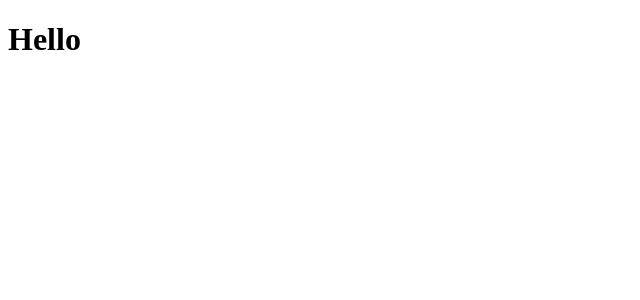
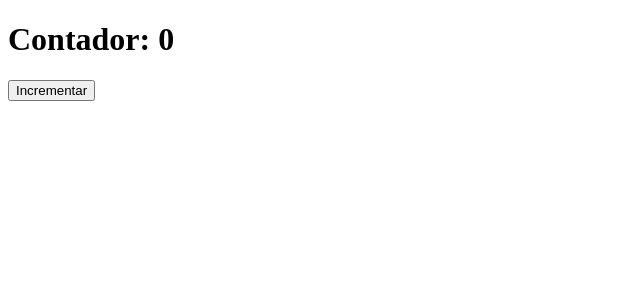
Before and after one commit to RenissonSilva/omnistack-10, a React (Create React App) app in the folder web/: page / in a window 1280 px wide. Shown: the top 300 px of the page, without its empty margins (0-640 px from the left). Built offline with nearby package versions, Linux system fonts and the light colour scheme.

Commit message:
Exemplo de estado - useState

```diff
--- a/web/src/App.js
+++ b/web/src/App.js
@@ -1,8 +1,17 @@
-import React from 'react';
+import React, { useState } from 'react';
 
 function App() {
+  const [counter,setCounter] = useState(0);
+
+  function incrementCounter(){
+    setCounter(counter+1);
+  }
+
   return (
-    <h1>Hello</h1>
+    <>
+      <h1>Contador: {counter}</h1>
+      <button onClick={incrementCounter}>Incrementar</button>
+    </>
   );
 }
 
```
